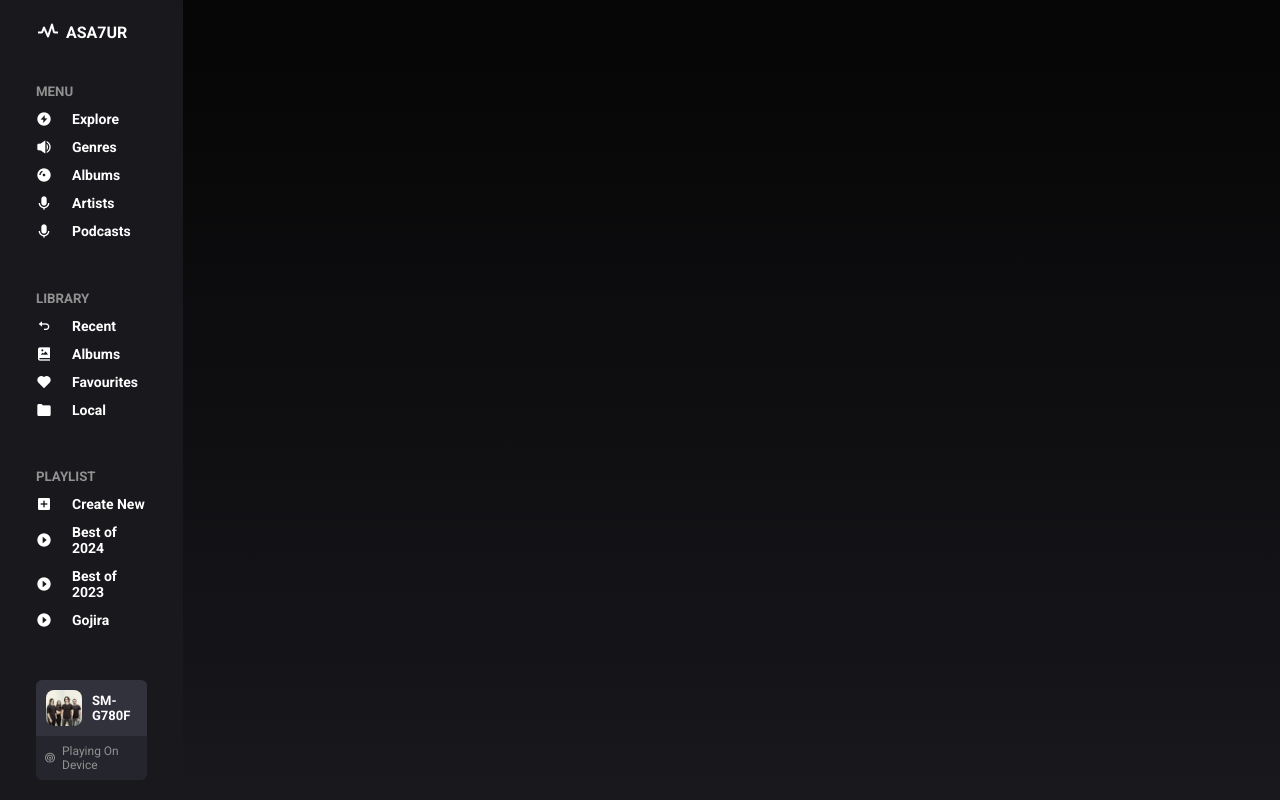
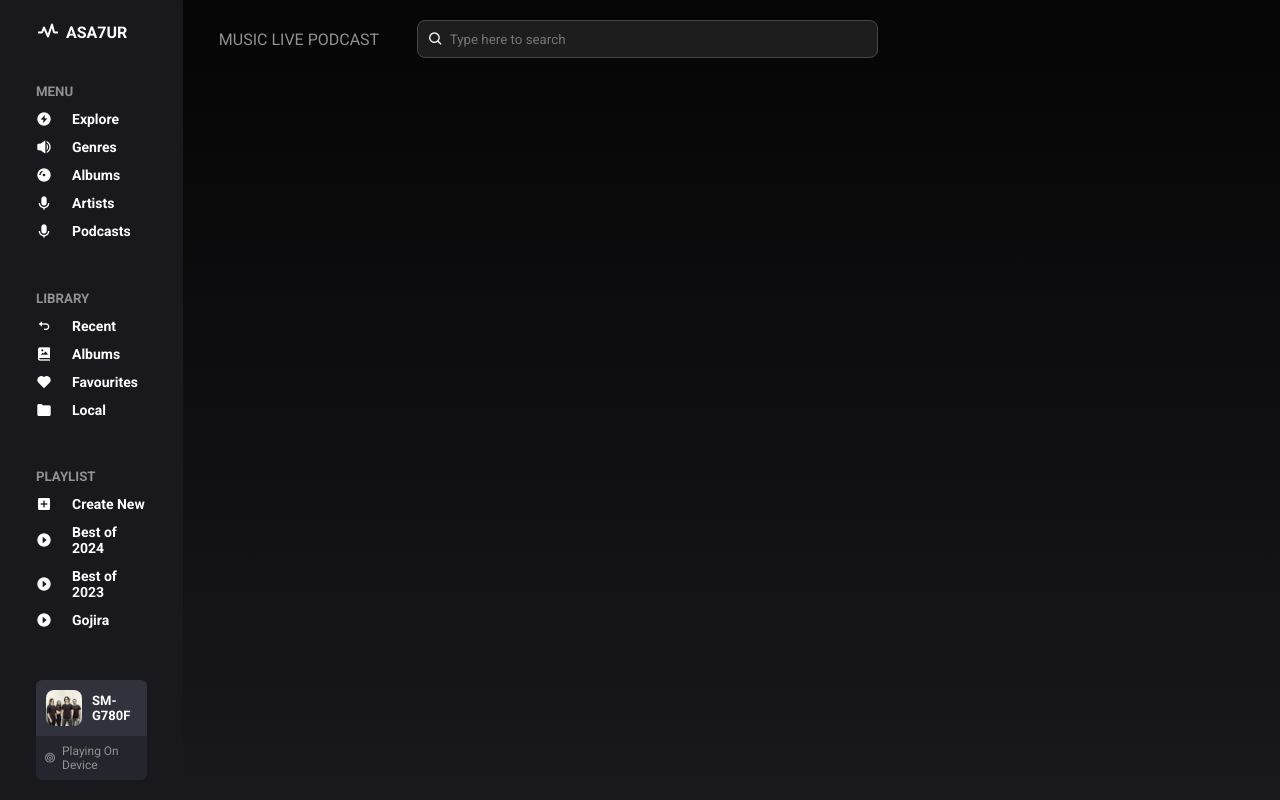
Before and after one commit to asa7ur/Music_Website_1, a plain HTML site: page index.html in a window 1280 px wide. Drawn offline with nearby package versions, Linux system fonts and the light colour scheme.

Commit message:
Added a Header

```diff
--- a/index.html
+++ b/index.html
@@ -98,7 +98,20 @@
 
         </aside>
 
-        <main></main>
+        <main>
+            <header>
+                <div class="nav-links">
+                    <a href="#">Music</a>
+                    <a href="#">Live</a>
+                    <a href="#">Podcast</a>
+                </div>
+
+                <div class="search">
+                    <i class='bx bx-search'></i>
+                    <input type="text" placeholder="Type here to search">
+                </div>
+            </header>
+        </main>
 
         <div class="right-section"></div>
     </div>
--- a/style.css
+++ b/style.css
@@ -124,3 +124,48 @@ html, body{
 .container .sidebar .playing .bottom i{
     color: #919191;
 }
+
+.container main{
+    padding: 20px 36px;
+}
+
+.container main header{
+    display: flex;
+    align-items: center;
+    justify-content: space-between;
+}
+
+.container main head .nav-links{
+    display: flex;
+    align-items: center;
+    gap: 20px;
+}
+
+.container main header .nav-links a{
+    text-transform: uppercase;
+    color: #919191;
+    transition: all 0.3s ease;
+}
+
+.container main header .nav-links a:hover{
+    color: #5773ff;
+}
+
+.container main header .search{
+    display: flex;
+    align-items: center;
+    gap: 6px;
+    width: 70%;
+    background-color: #1d1d1d;
+    border: 1px solid #464748;
+    padding: 10px;
+    border-radius: 8px;
+}
+
+.container main header .search input{
+    width: 100%;
+    background-color: transparent;
+    border: none;
+    outline: none;
+    color: #fff;
+}
```
